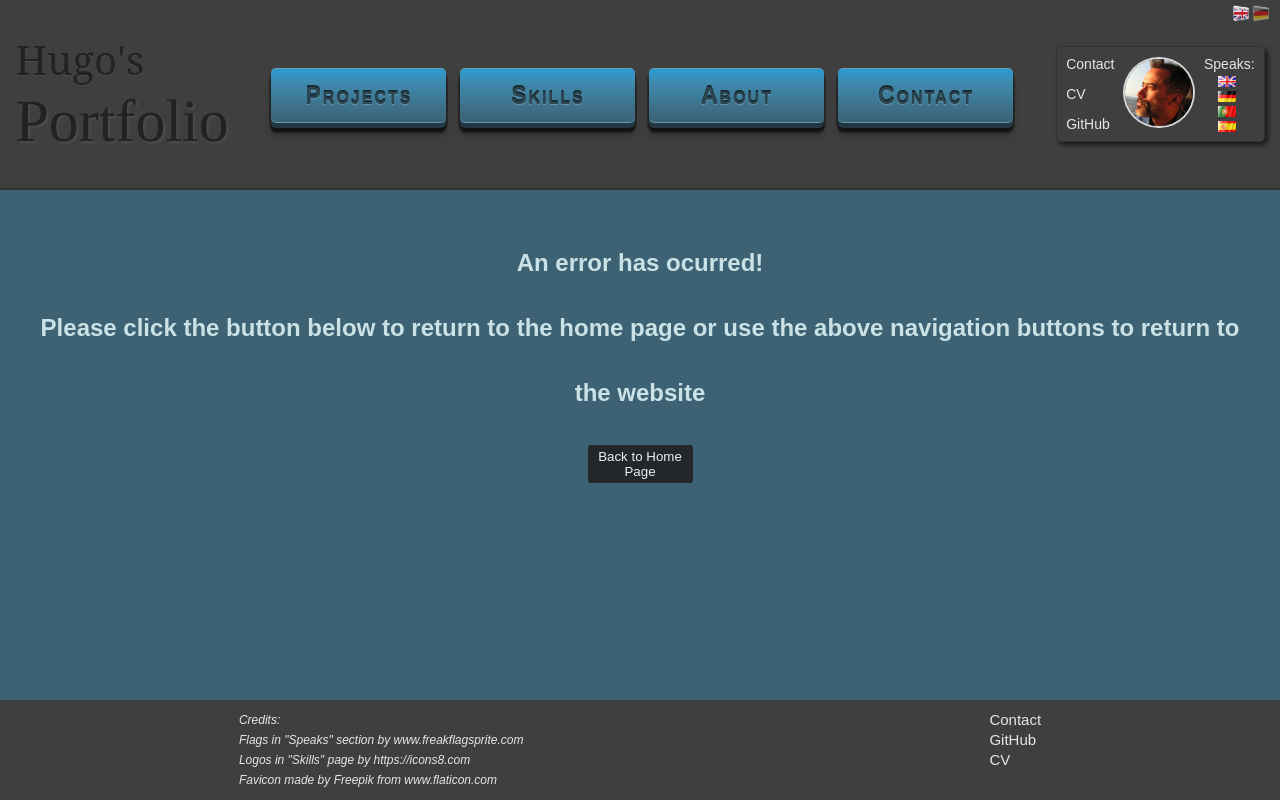
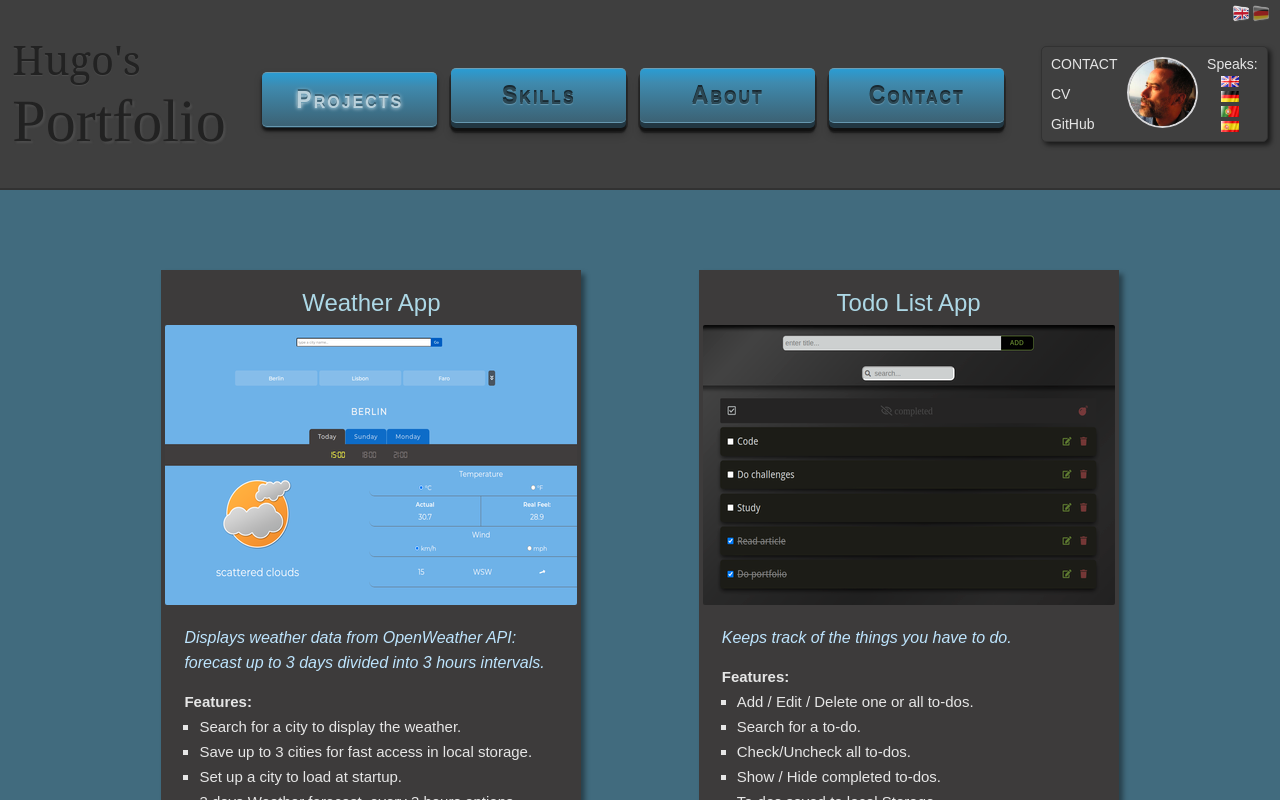
Before and after one commit to hugCarvalho/portfolio, a React (Create React App) app: page /portfolio/projects in a window 1280 px wide. Shown: the top 800 px of the page. Built offline with nearby package versions, Linux system fonts and the light colour scheme.

Commit message:
problem deploying to github pages

```diff
--- a/package.json
+++ b/package.json
@@ -1,5 +1,5 @@
 {
-  "name": "portfolio_website",
+  "name": "portfolio",
   "version": "0.1.0",
   "private": true,
   "dependencies": {
--- a/src/App.js
+++ b/src/App.js
@@ -21,7 +21,7 @@ export const LanguageContext = createContext();
 function App() {
   const [isLanguageEnglish, setIsLanguageEnglish] = useState(true);
   return (
-    <Router basename="/">
+    <Router basename="/portfolio">
       <LanguageContext.Provider
         value={{ isLanguageEnglish, setIsLanguageEnglish }}
       >
--- a/src/components/Header/MyInfoCard/Links/Links.js
+++ b/src/components/Header/MyInfoCard/Links/Links.js
@@ -13,7 +13,7 @@ function Links() {
         <ul>
           <li>
             <Link to="/contact">
-              {isLanguageEnglish ? "Contact" : "Kontakt"}
+              {isLanguageEnglish ? "CONTACT" : "Kontakt"}
             </Link>
           </li>
 
```
